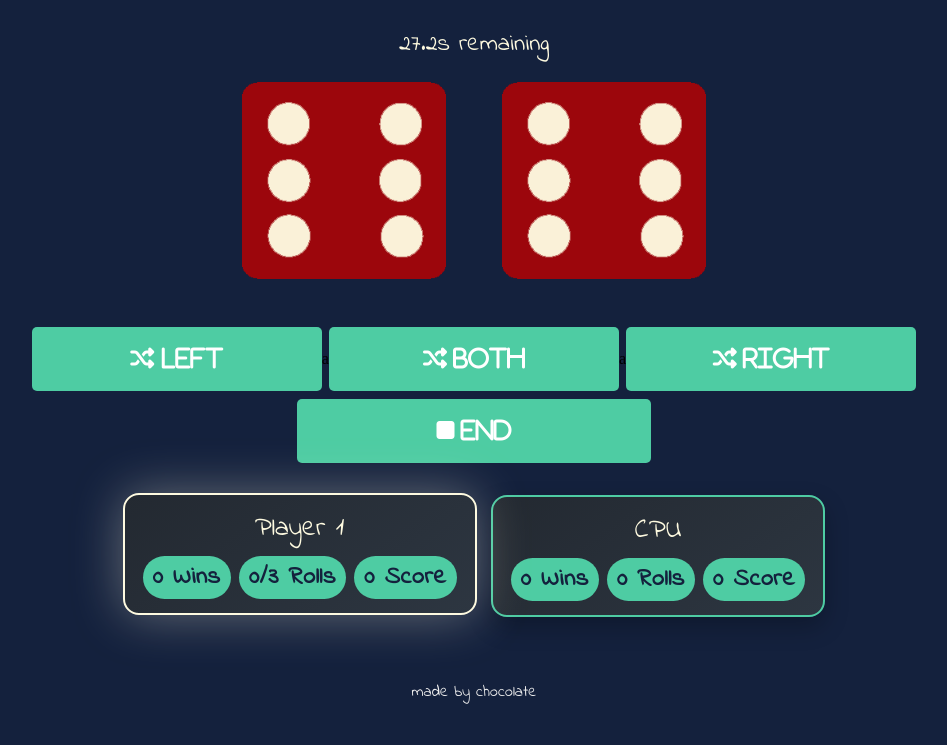
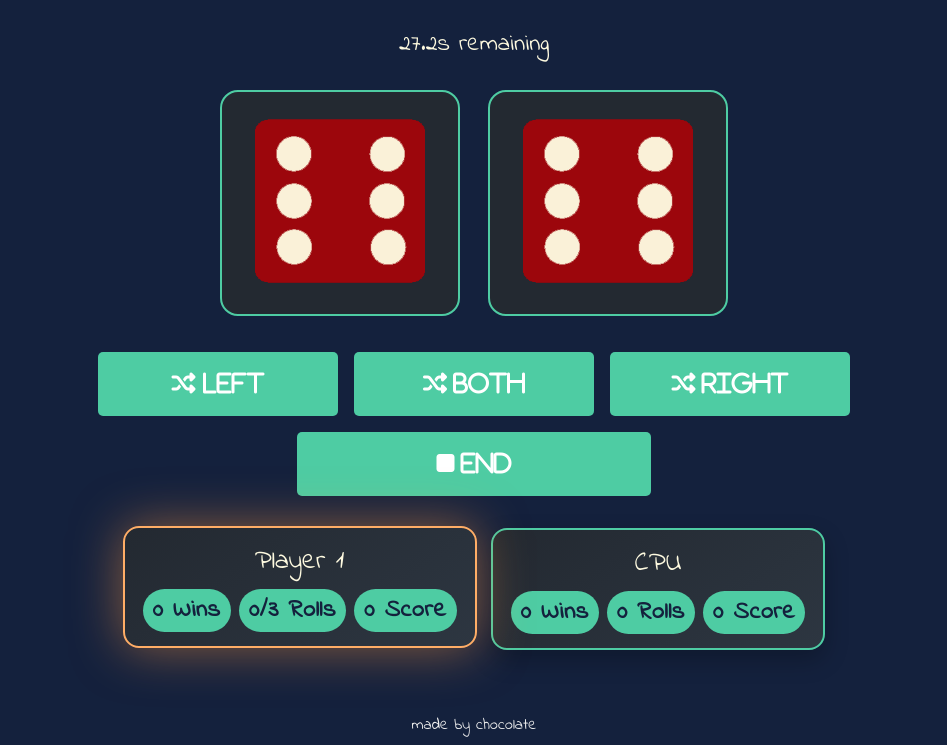
Before and after one commit to rpattapagala/twenty-one-dice-game, a plain HTML site: page index.html in a window 1280 px wide. Both pictures are taken after a click on the button "Start". Shown: the part 133-878 px from the top of the page, without its empty margins (166-1113 px from the left). Before the commit the page ends 845 px from the top, so only its background shows below. Drawn offline with Linux system fonts and the light colour scheme.

Commit message:
changes theme

```diff
--- a/index.html
+++ b/index.html
@@ -54,11 +54,9 @@
           <button id="button1">
             <i class="fa-solid fa-shuffle"> Left</i>
           </button>
-          <label>a</label>
           <button id="button2">
             <i class="fa-solid fa-shuffle"> Both</i>
           </button>
-          <label>a</label>
           <button id="button3">
             <i class="fa-solid fa-shuffle"> Right</i>
           </button>
--- a/styles.css
+++ b/styles.css
@@ -7,7 +7,13 @@
 .dice {
   text-align: center;
   display: inline-block;
-
+  box-sizing: border-box;
+  width: min(40%, 240px);
+  margin: 12px;
+  padding: 24px 12px;
+  border: 2px solid #4ECCA3;
+  border-radius: 18px;
+  background-color: #232931;
 }
 
 body {
@@ -88,8 +94,8 @@ p {
 }
 
 .player-badge.is-active {
-  border-color: #fefae0;
-  box-shadow: 0 0 50px rgba(254, 250, 224, 0.35);
+  border-color: #ffad66;
+  box-shadow: 0 0 50px rgba(255, 153, 64, 0.5);
   transform: translateY(-2px);
 }
 
@@ -150,17 +156,31 @@ button:disabled {
 }
 
 .button-container {
-  margin-top: 2rem;
+  margin: 24px 0 16px;
   width: 100%;
-  height: 80px;
   display: flex;
+  flex-wrap: wrap;
+  gap: 16px;
   justify-content: center;
   align-items: center;
 }
 
+.button-container button {
+  flex: 1 1 120px;
+  max-width: 240px;
+}
+
+.menu-buttons > button {
+  margin: 8px;
+}
+
+#next-round {
+  margin-top: 24px;
+}
+
 .stop-button {
   width: 40%;
-  height: 100%;
+  height: auto;
   font-size: 24px;
   color: white;
   border: none;
@@ -179,8 +199,9 @@ button:disabled {
 
 button {
   width: 40%;
-  height: 80%;
+  height: auto;
   min-height: 64px;
+  padding: 12px 16px;
   font-size: 24px;
   color: white;
   border: none;
```
